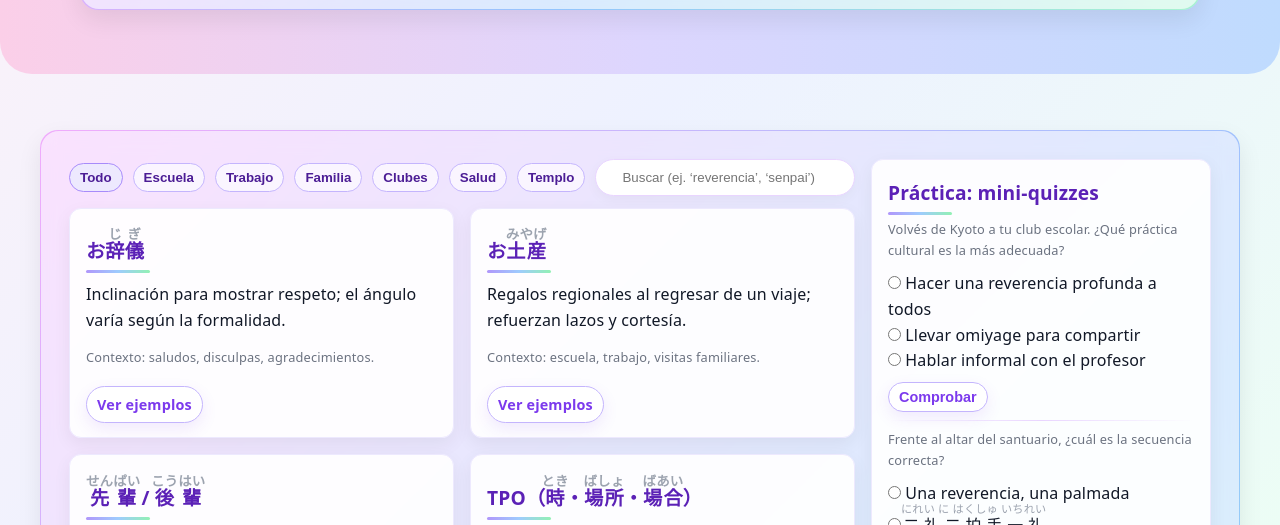
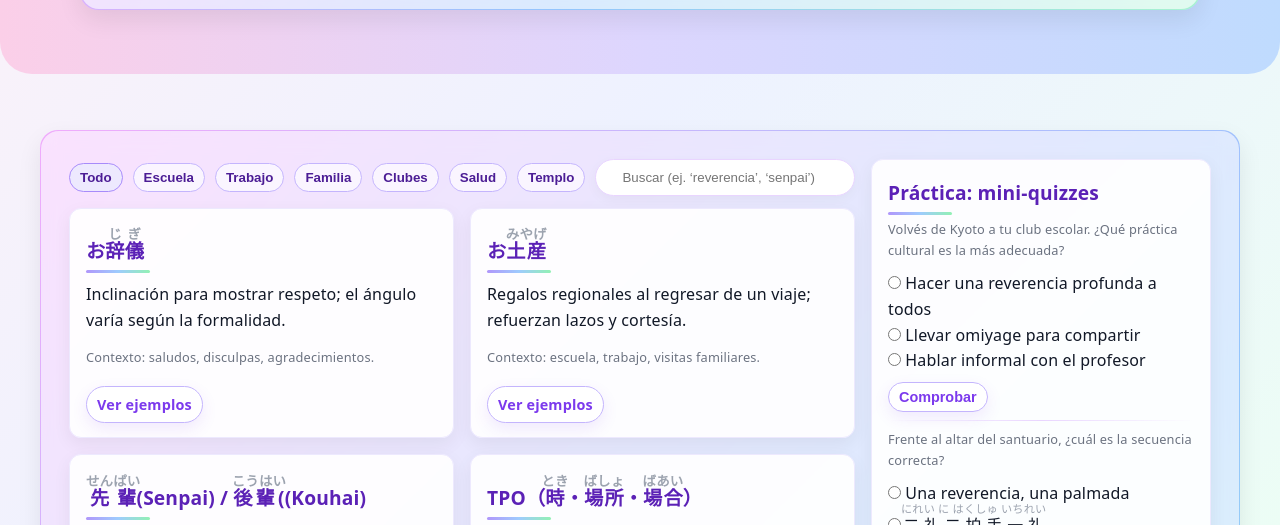
Before and after one commit to santillancamilar-boop/anime, a website: page cultura.html in a window 1280 px wide. Shown: the part 271-796 px from the top of the page. Drawn offline with Linux system fonts and the light colour scheme.

Commit message:
Update cultura.html

```diff
--- a/cultura.html
+++ b/cultura.html
@@ -229,7 +229,7 @@
                 <!-- 先輩 / 後輩 -->
                 <div class="card" data-tags="clubes escuela trabajo" data-keywords="senpai kohai mentor alumno respeto">
                   <div class="card-inner">
-                    <div class="title jp-title"><ruby>先輩<rt>せんぱい</rt></ruby> / <ruby>後輩<rt>こうはい</rt></ruby></div>
+                    <div class="title jp-title"><ruby>先輩<rt>せんぱい</rt></ruby>(Senpai) / <ruby>後輩(<rt>こうはい</rt></ruby>(Kouhai)</div>
                     <p>Relación de mentoría y cuidado: el senpai guía; el kōhai respeta y aprende.</p>
                     <p class="muted">Contexto: clubes, deportes, compañías.</p>
                     <a href="#" class="btn-link" data-toggle aria-expanded="false" role="button">Ver ejemplos</a>
```
